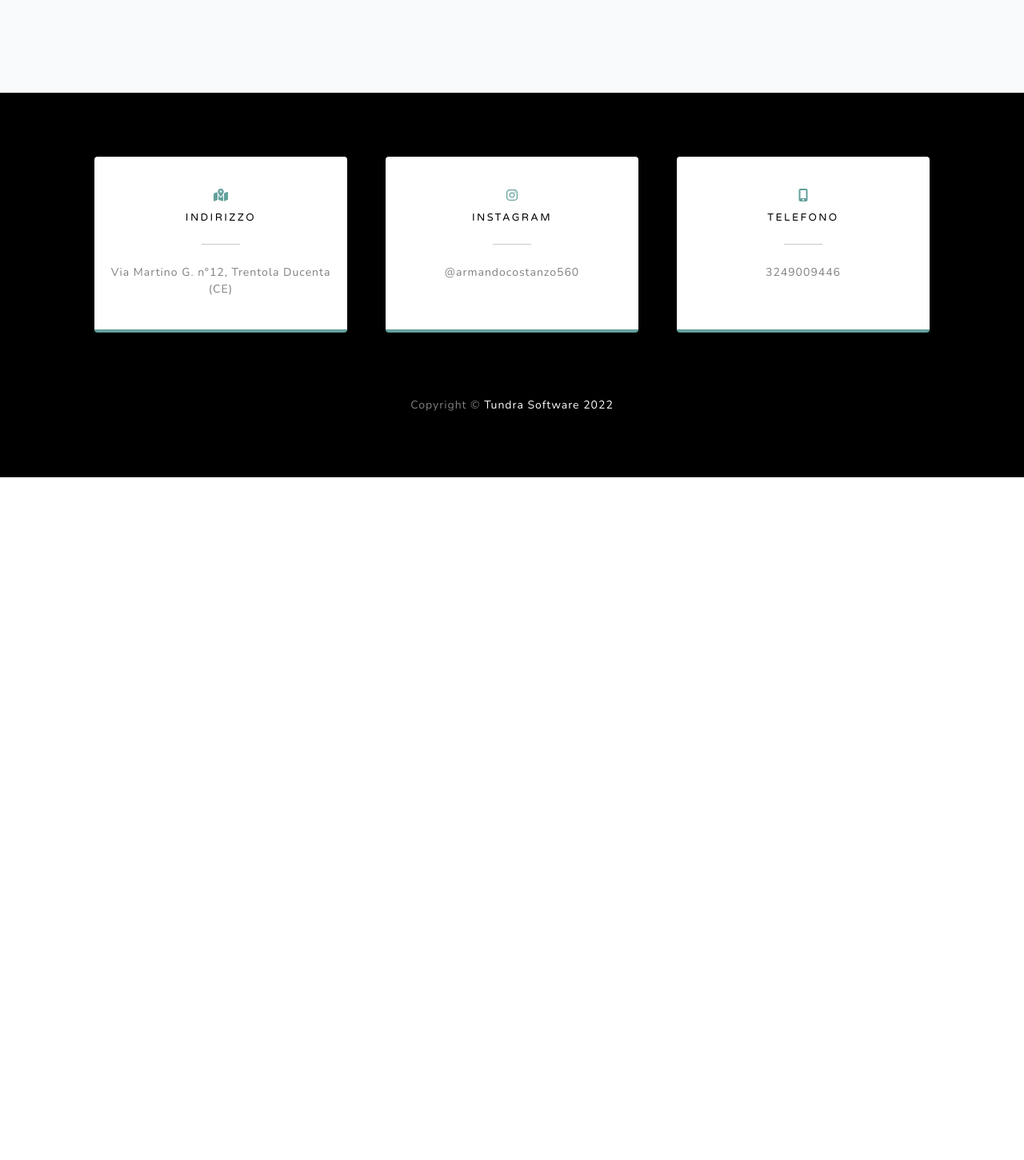
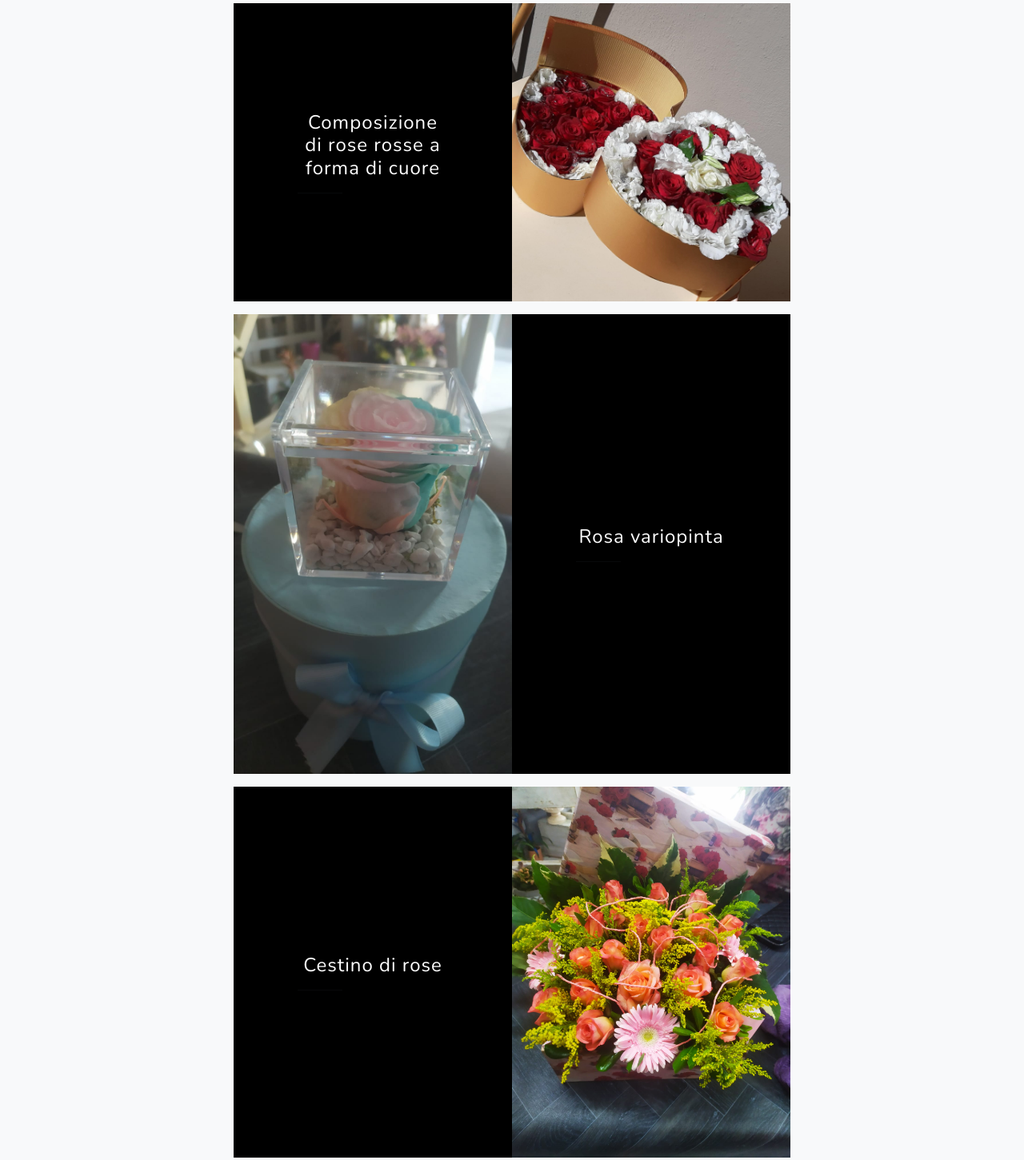
Before and after one commit to amorefiori/amorefiori.github.io, a plain HTML site: page portfolio.html in a window 1280 px wide. Shown: the part 9290-10741 px from the top of the page at 80% size. Before the commit the page ends 9887 px from the top, so only its background shows below. Drawn offline with nearby package versions, Linux system fonts and the light colour scheme; a script that the page names is missing.

Commit message:
Add files via upload

```diff
--- a/portfolio.html
+++ b/portfolio.html
@@ -404,6 +404,62 @@
                         </div>
                     </div>
                 </div>
+                <!-- Project Two Row-->
+                <div class="row gx-0 mb-3 justify-content-center">
+                    <div class="col-lg-4"><img class="img-fluid" src="assets/img/portfolio26.jpg" alt="..." /></div>
+                    <div class="col-lg-4 order-lg-first">
+                        <div class="bg-black text-center h-100 project">
+                            <div class="d-flex h-100">
+                                <div class="project-text w-100 my-auto text-center text-lg-right">
+                                    <h4 class="text-white">Composizione di rose rosse a forma di cuore</h4>
+                                    <hr class="d-none d-lg-block mb-0 me-0" />
+                                </div>
+                            </div>
+                        </div>
+                    </div>
+                </div>
+                <!-- Project One Row-->
+                <div class="row gx-0 mb-3 justify-content-center">
+                    <div class="col-lg-4"><img class="img-fluid" src="assets/img/portfolio27.jpg" alt="..." /></div>
+                    <div class="col-lg-4">
+                        <div class="bg-black text-center h-100 project">
+                            <div class="d-flex h-100">
+                                <div class="project-text w-100 my-auto text-center text-lg-left">
+                                    <h4 class="text-white">Rosa variopinta </h4>
+                                    <hr class="d-none d-lg-block mb-0 ms-0" />
+                                </div>
+                            </div>
+                        </div>
+                    </div>
+                </div>
+<!-- Project Two Row-->
+<div class="row gx-0 mb-3 justify-content-center">
+    <div class="col-lg-4"><img class="img-fluid" src="assets/img/portfolio28.jpg" alt="..." /></div>
+    <div class="col-lg-4 order-lg-first">
+        <div class="bg-black text-center h-100 project">
+            <div class="d-flex h-100">
+                <div class="project-text w-100 my-auto text-center text-lg-right">
+                    <h4 class="text-white">Cestino di rose</h4>
+                    <hr class="d-none d-lg-block mb-0 me-0" />
+                </div>
+            </div>
+        </div>
+    </div>
+</div>
+<!-- Project One Row-->
+<div class="row gx-0 mb-3 justify-content-center">
+    <div class="col-lg-4"><img class="img-fluid" src="assets/img/portfolio29.jpg" alt="..." /></div>
+    <div class="col-lg-4">
+        <div class="bg-black text-center h-100 project">
+            <div class="d-flex h-100">
+                <div class="project-text w-100 my-auto text-center text-lg-left">
+                    <h4 class="text-white">Composizione floreale con vaso di vetro</h4>
+                    <hr class="d-none d-lg-block mb-0 ms-0" />
+                </div>
+            </div>
+        </div>
+    </div>
+</div>
             </div>
         </section>
         <!-- Contact-->
```
